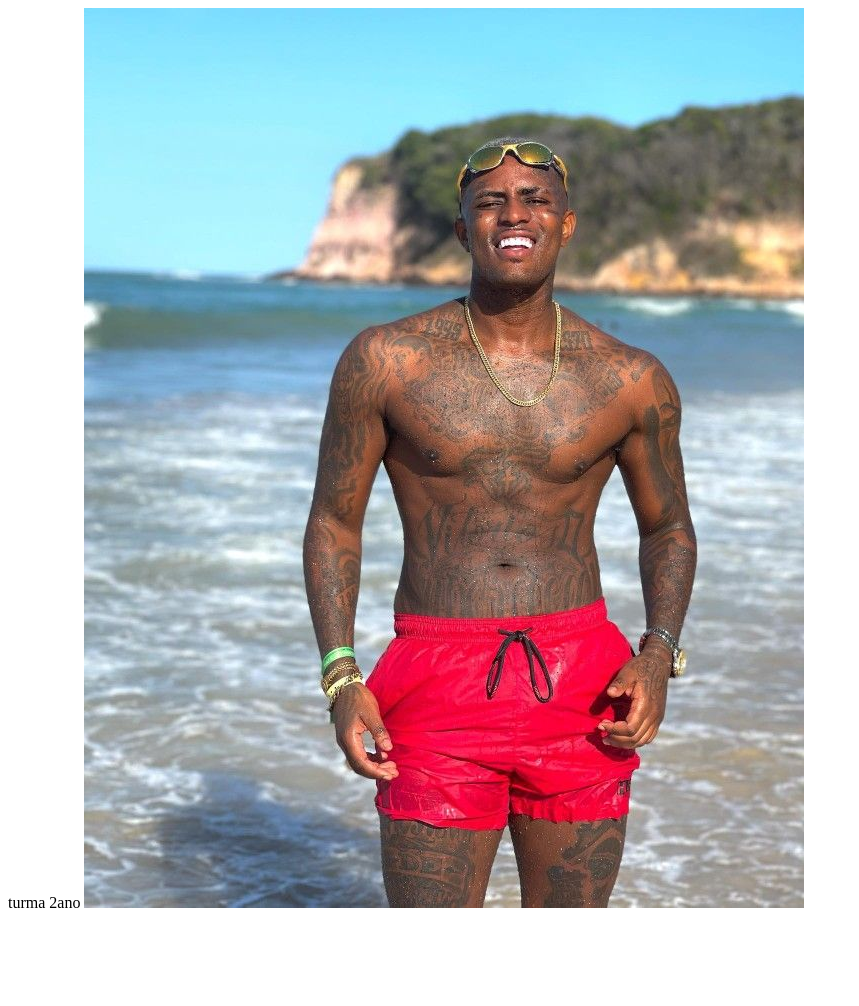
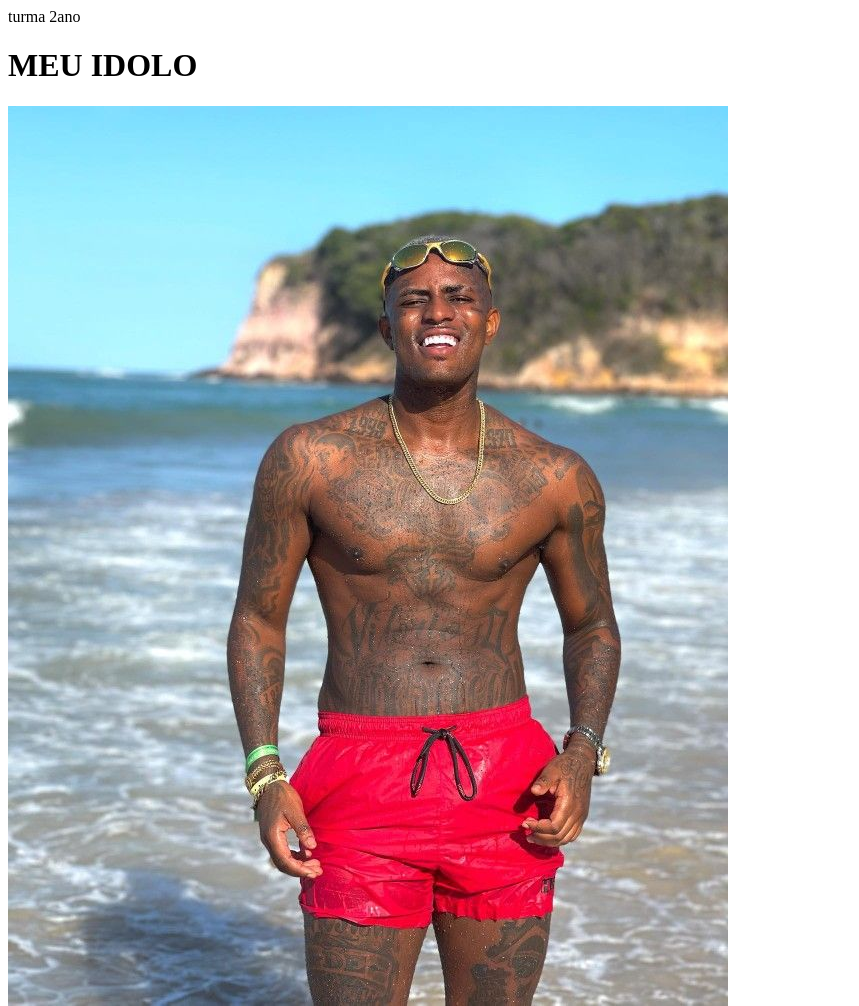
Before and after one commit to nicolli03/prova2tri, a plain HTML site: page index.html in a window 1280 px wide. Shown: the whole page, without its empty margins (0-859 px from the left). Before the commit the page ends 920 px from the top, so only its background shows below. Drawn offline with Linux system fonts and the light colour scheme.

Commit message:
UUHUYHUH

```diff
--- a/index.html
+++ b/index.html
@@ -7,6 +7,7 @@ turma 2ano
     <title>Meu idolo</title>
 </head>
 <body>
+    <h1>MEU IDOLO</h1>
     <img src="MC IG - @eubelinhax.jpeg" alt="mc">
 </body>
 </html>
```
